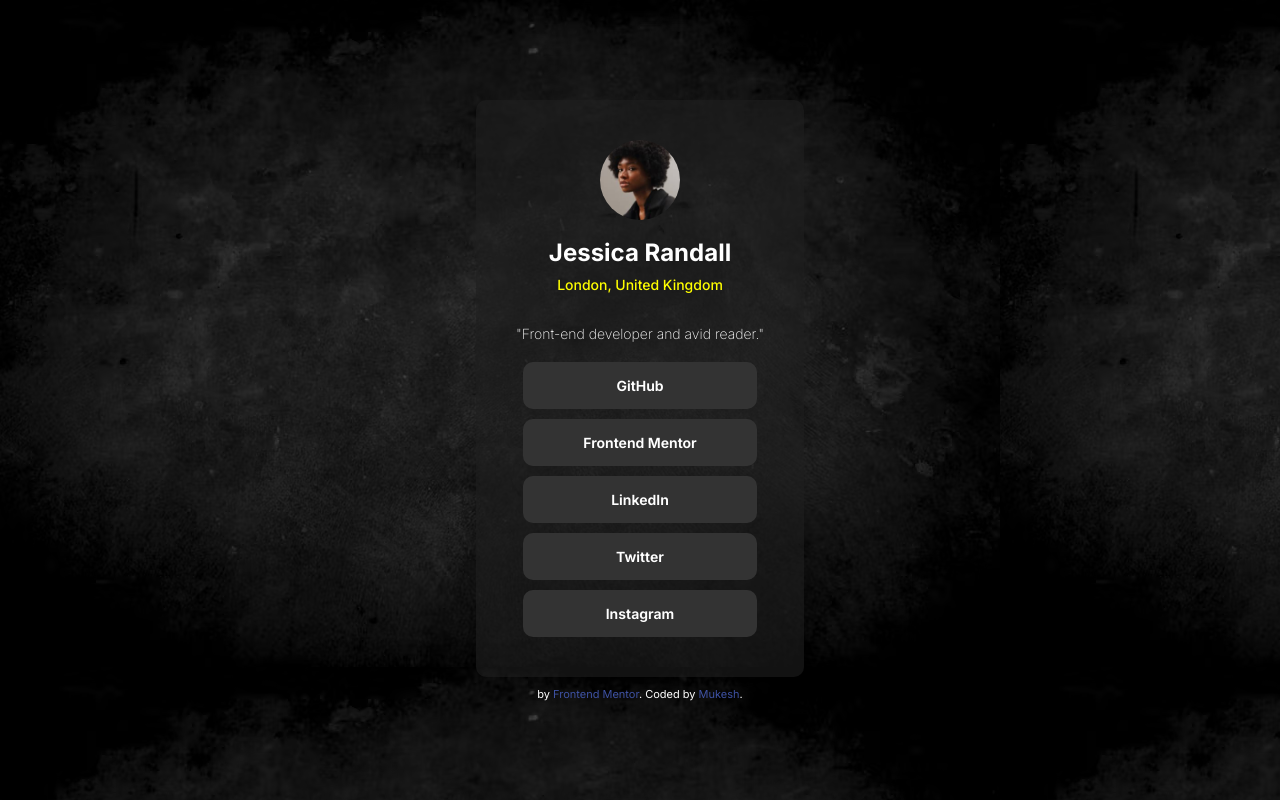
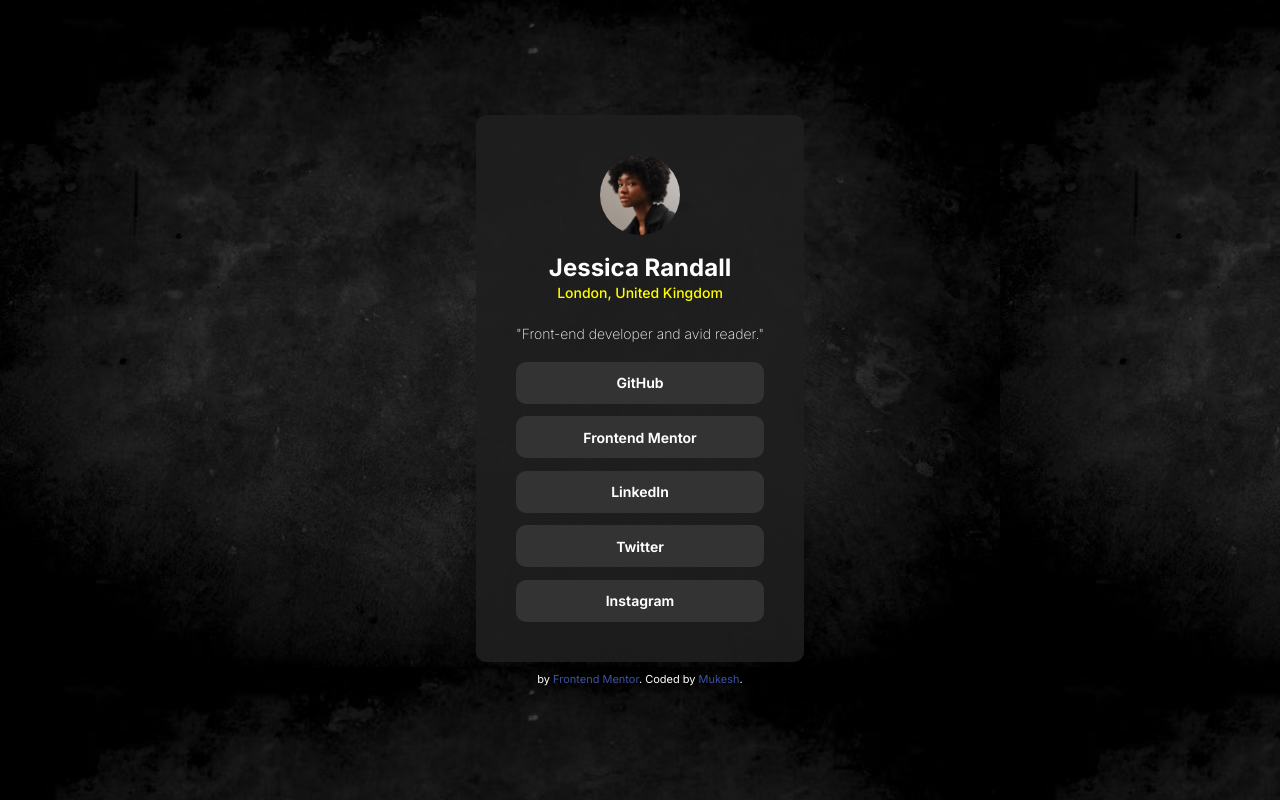
Before and after one commit to issei416/Frontendmentor_Challenges, a plain HTML site: page Social_links_profile_card/index.html in a window 1280 px wide. Drawn offline with Linux system fonts and the light colour scheme.

Commit message:
profile card

```diff
--- a/Social_links_profile_card/index.html
+++ b/Social_links_profile_card/index.html
@@ -30,15 +30,15 @@
       z-index: -1;
     }
     .profile_card {
-      width: fit-content;
       padding: 40px;
+      padding-top: 40px;
       display: flex;
       gap: 20px;
       border-radius: 10px;
       flex-direction: column;
       justify-content: center;
       align-items: center;
-      background-color: hsl(0, 0%, 12%,0.6);
+      background-color: hsl(0, 0%, 12%,0.9);
       color: white;
     }
     .profile_card_pic {
@@ -59,7 +59,6 @@
     .profile_card_desc p {
       color: yellow;
       font-size: 14px;
-      line-height: 40px;
       font-weight: 500;
     }
     .desig {
@@ -67,19 +66,24 @@
       font-size: 14px;
       font-weight: 200;
     }
-    .link_list {
+    .platform_links {
+      width: 100%;
+    }
+    .platform_links ul {
+      width: 100%;
       font-weight: 650;
       font-size: 14px;
       list-style: none;
       text-align: center;
       display: flex;
       flex-direction: column;
-      gap: 10px;
+      gap: 12.5px;
     }
     .link {
-      padding: 15px 60px;
+      width: 100%;
+      padding: 12.5px 0 12.5px 0;
       background-color: hsl(0, 0%, 20%);
-      border-radius:10px
+      border-radius:10px;
     }
     .link:hover {
       cursor: pointer;
```
